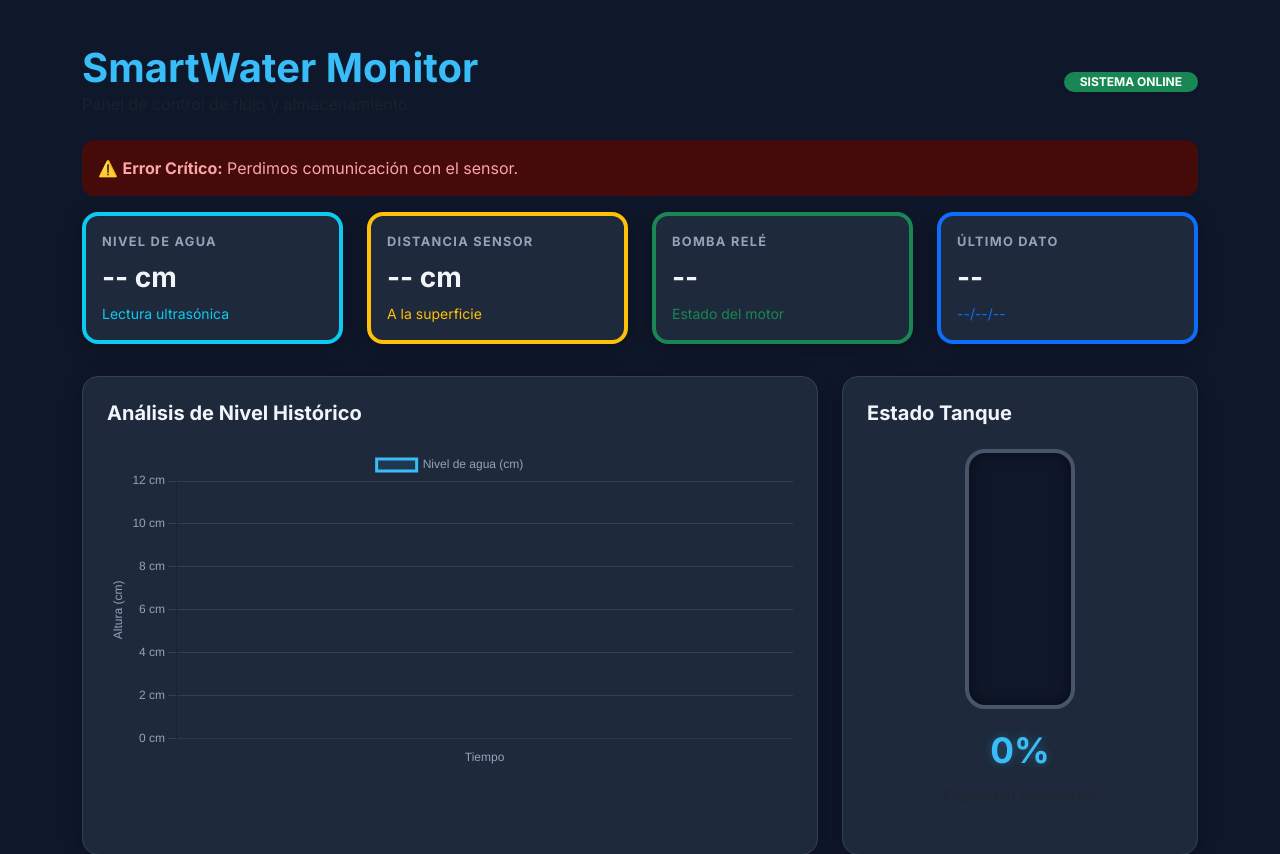
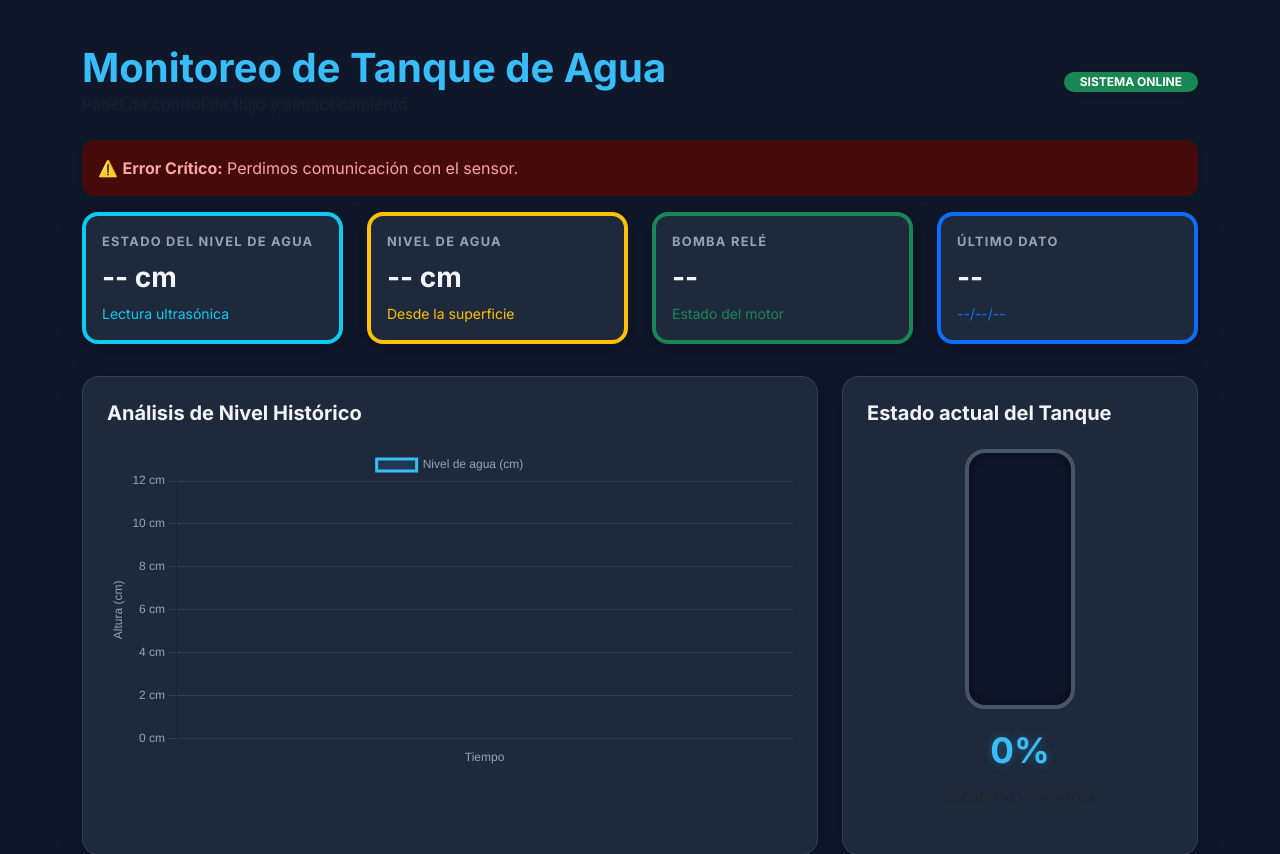
Before and after one commit to BrandonMostacero/Monitoreo_tanque_agua, a Flask app: page / in a window 1280 px wide. Shown: the top 854 px of the page. Run offline with Flask 3, Linux system fonts and the light colour scheme.

Commit message:
Update index.html

```diff
--- a/templates/index.html
+++ b/templates/index.html
@@ -3,7 +3,7 @@
 <head>
     <meta charset="UTF-8">
     <meta name="viewport" content="width=device-width, initial-scale=1.0">
-    <title>Monitor de Tanque - Dark Edition</title>
+    <title>Monitor de Tanque</title>
     <link href="https://cdn.jsdelivr.net/npm/bootstrap@5.3.0/dist/css/bootstrap.min.css" rel="stylesheet">
     <link href="https://fonts.googleapis.com/css2?family=Inter:wght@400;600;700&display=swap" rel="stylesheet">
     <script src="https://cdn.jsdelivr.net/npm/chart.js"></script>
@@ -24,7 +24,6 @@
             padding-top: 20px;
         }
 
-        /* --- ESTILOS DE ANIMACIÓN --- */
         .card {
             border: 1px solid var(--border-color);
             border-radius: 16px;
@@ -36,7 +35,6 @@
             cursor: default;
         }
 
-        /* Borde blanco al pasar el mouse */
         .card:hover {
             transform: scale(1.05) !important;
             box-shadow: 0 12px 30px rgba(0, 0, 0, 0.5) !important;
@@ -53,13 +51,11 @@
             margin-bottom: 10px;
         }
 
-        /* --- COLORES PERSONALIZADOS PARA TEXTO INFERIOR --- */
         .info-custom { color: #0dcaf0 !important; }
         .warning-custom { color: #ffc107 !important; }
         .success-custom { color: #198754 !important; }
         .primary-custom { color: #0d6efd !important; }
 
-        /* Tanque Estilo Neon */
         #tank-container {
             width: 110px;
             height: 260px;
@@ -96,7 +92,6 @@
             margin-top: 15px;
         }
 
-        /* Tabla y Scrollbar */
         .table { color: var(--text-main); }
         .table thead th {
             border-bottom: 2px solid var(--border-color);
@@ -127,7 +122,7 @@
 <div class="container py-4">
     <div class="row align-items-center mb-4">
         <div class="col-md-8">
-            <h1 class="fw-bold m-0" style="color: var(--accent-blue);">SmartWater Monitor</h1>
+            <h1 class="fw-bold m-0" style="color: var(--accent-blue);">Monitoreo de Tanque de Agua</h1>
             <p class="text-muted m-0">Panel de control de flujo y almacenamiento</p>
         </div>
         <div class="col-md-4 text-md-end">
@@ -142,16 +137,16 @@
     <div class="row">
         <div class="col-md-3 col-sm-6">
             <div class="card p-3 border-top border-info border-4">
-                <div class="card-title-custom">Nivel de Agua</div>
+                <div class="card-title-custom">Estado del Nivel de Agua</div>
                 <h3 id="nivel-texto" class="fw-bold">-- cm</h3>
                 <div class="small info-custom">Lectura ultrasónica</div>
             </div>
         </div>
         <div class="col-md-3 col-sm-6">
             <div class="card p-3 border-top border-warning border-4">
-                <div class="card-title-custom">Distancia Sensor</div>
+                <div class="card-title-custom">Nivel de Agua</div>
                 <h3 id="nivel-cm" class="fw-bold">-- cm</h3>
-                <div class="small warning-custom">A la superficie</div>
+                <div class="small warning-custom">Desde la superficie</div>
             </div>
         </div>
         <div class="col-md-3 col-sm-6">
@@ -182,7 +177,7 @@
 
         <div class="col-md-4">
             <div class="card p-4 h-100 text-center">
-                <h5 class="fw-bold mb-4 text-start">Estado Tanque</h5>
+                <h5 class="fw-bold mb-4 text-start">Estado actual del Tanque</h5>
                 <div id="tank-container">
                     <div id="water-level"></div>
                 </div>
```
